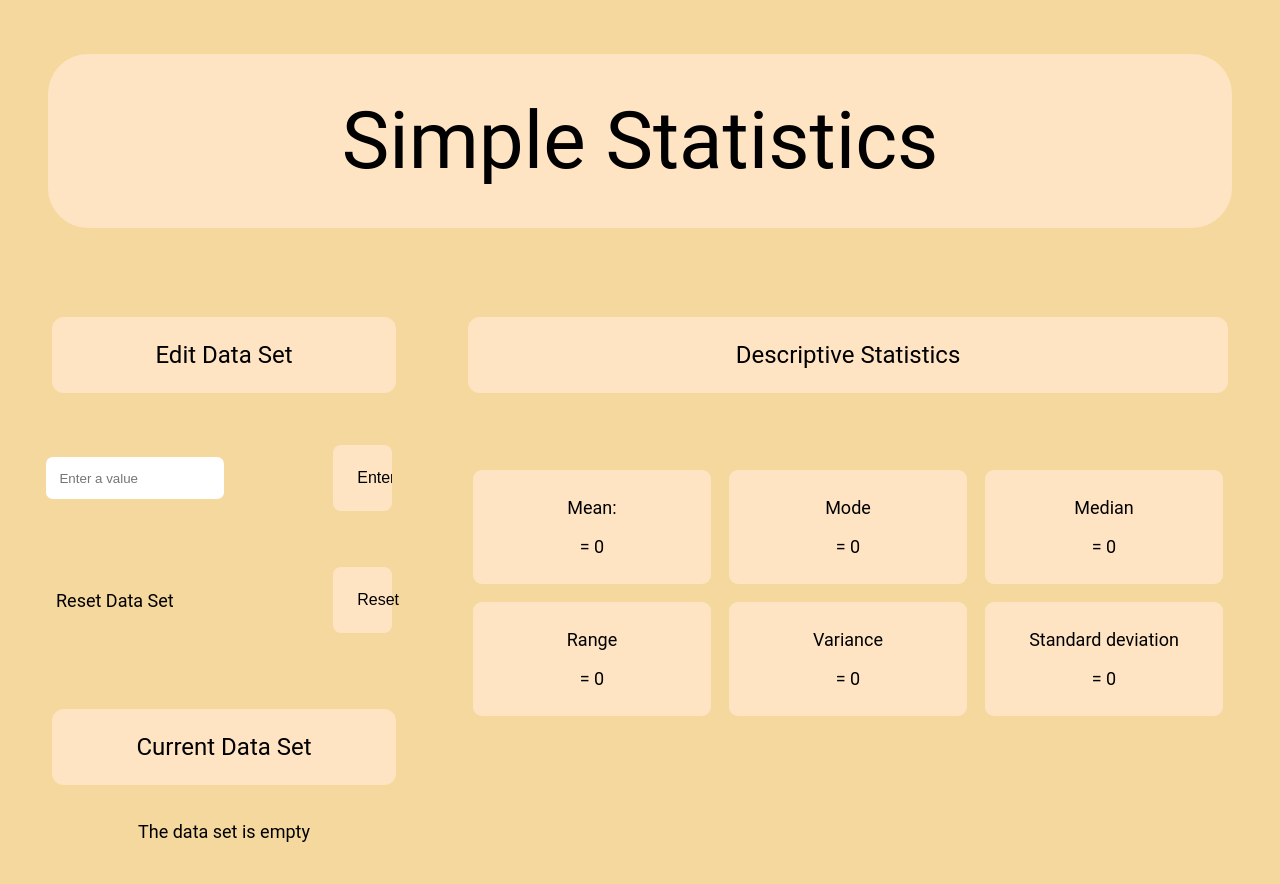
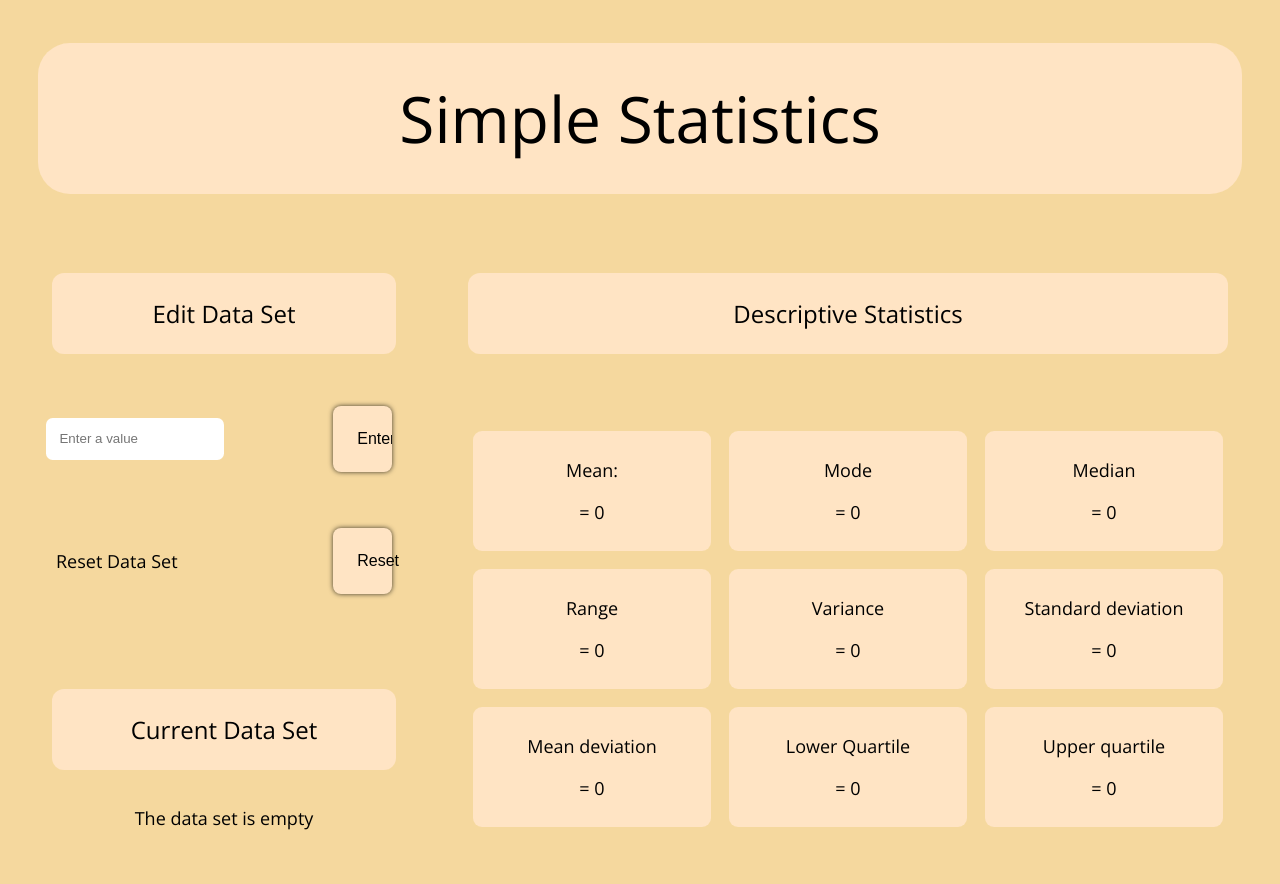
Before and after one commit to TeeEnnEnn/StatisticsHomeworkSite, a Flask app: page /simple in a window 1280 px wide. Before the commit the page ends 842 px from the top, so only its background shows below. Run offline with Flask 3, Linux system fonts and the light colour scheme.

Commit message:
More Styles and More Functions
* Added basic styling to the home page.
* Added additional functions to the simple statistics page.

```diff
--- /dev/null
+++ b/Stats/simple/utils.py
@@ -0,0 +1,90 @@
+import math as math
+from numpy import ndarray
+import numpy as np
+import statistics
+
+
+def get_mean(values: ndarray) -> int | ndarray:
+    if values.size == 0:
+        return 0
+    return np.mean(values)
+
+
+def get_range(values: ndarray) -> float:
+    if values.size == 0:
+        return 0
+    return round(max(values) - min(values), 3)
+
+
+def get_mode(values: ndarray) -> int | tuple[ndarray, ndarray]:
+    if values.size == 0:
+        return 0
+
+    values, counts = np.unique(values, return_counts=True)
+    mode_indices = np.argmax(counts)
+    mode = values[mode_indices]
+
+    return mode
+
+
+def get_median(values: ndarray) -> float:
+    np.sort(values)
+
+    if values.size == 0:
+        return 0
+
+    if values.size % 2 == 0:
+        position = int(values.size / 2)
+        median = (values[position - 1] + values[position]) / 2
+        return median
+    else:
+        position = (values.size + 1) / 2
+        median = values[int(position) - 1]
+        return median
+
+
+def get_variance(values: ndarray) -> int | ndarray:
+    if values.size == 0:
+        return 0
+
+    mean = get_mean(values)
+    square_difference = np.square(values - mean)
+    variance = np.mean(square_difference)
+
+    return variance
+
+
+def get_standard_deviation(values: ndarray) -> float:
+    if values.size == 0:
+        return 0
+    return round(math.sqrt(get_variance(values)), 3)
+
+
+def get_mean_deviation(values: ndarray) -> float:
+    if values.size == 0:
+        return 0
+
+    mean = get_mean(values)
+    deviations = np.abs(values - mean)
+    mean_deviation = np.sum(deviations) / values.size
+    return mean_deviation
+
+
+def get_lower_quartile(values: ndarray) -> float:
+    if values.size < 2:
+        return 0
+
+    values = np.sort(values)
+
+    lower_quartile = statistics.quantiles(values, n=4)[0]
+    return float(lower_quartile)
+
+
+def get_upper_quartile(values: ndarray):
+    if values.size < 2:
+        return 0
+
+    values = np.sort(values)
+
+    upper_quartile = statistics.quantiles(values, n=4)[2]
+    return float(upper_quartile)
--- a/Stats/simple/views.py
+++ b/Stats/simple/views.py
@@ -1,9 +1,10 @@
 from flask import Blueprint, render_template, flash, jsonify
 import numpy as np
-import math as math
-from numpy import ndarray
+
 
 from Stats.simple.forms import DataSetForm
+from Stats.simple.utils import get_mean, get_range, get_mode, get_median, get_variance, get_standard_deviation, \
+    get_mean_deviation, get_lower_quartile, get_upper_quartile
 
 data_set = np.array([])
 cleared = False
@@ -32,11 +33,15 @@ def home():
     median = get_median(data_set)
     variance = get_variance(data_set)
     standard_deviation = get_standard_deviation(data_set)
+    mean_deviation = get_mean_deviation(data_set)
+    lower_quartile = get_lower_quartile(data_set)
+    upper_quartile = get_upper_quartile(data_set)
 
     return render_template("simple_home.html", functions=functions, data_set=data_set, form=form,
                            data_set_size=data_set.size,
                            mean=mean, range=_range, mode=mode, median=median, variance=variance,
-                           standard_deviation=standard_deviation)
+                           standard_deviation=standard_deviation, mean_deviation=mean_deviation,
+                           lower_quartile=lower_quartile, upper_quartile=upper_quartile)
 
 
 @simple.route("/reset-data", methods=["POST"])
@@ -45,59 +50,3 @@ def reset_data():
     cleared = True
     data_set = np.array([])
     return jsonify({"message": "Data Set reset successfully"}), 200
-
-
-def get_mean(values: ndarray) -> int | ndarray:
-    if values.size == 0:
-        return 0
-    return np.mean(values)
-
-
-def get_range(values) -> float:
-    if values.size == 0:
-        return 0
-    return round(values.max() - values.min(), 3)
-
-
-def get_mode(values) -> int | tuple[ndarray, ndarray]:
-    if values.size == 0:
-        return 0
-
-    values, counts = np.unique(values, return_counts=True)
-    mode_indices = np.argmax(counts)
-    mode = values[mode_indices]
-
-    return mode
-
-
-def get_median(values) -> float:
-    np.sort(values)
-
-    if values.size == 0:
-        return 0
-
-    if values.size % 2 == 0:
-        position = int(values.size / 2)
-        median = (values[position - 1] + values[position]) / 2
-        return median
-    else:
-        position = (values.size + 1) / 2
-        median = values[int(position) - 1]
-        return median
-
-
-def get_variance(values) -> int | ndarray:
-    if values.size == 0:
-        return 0
-
-    mean = get_mean(values)
-    square_difference = np.square(values - mean)
-    variance = np.mean(square_difference)
-
-    return variance
-
-
-def get_standard_deviation(values) -> float:
-    if values.size == 0:
-        return 0
-    return round(math.sqrt(get_variance(values)), 3)
--- a/Stats/static/styles.css
+++ b/Stats/static/styles.css
@@ -2,7 +2,7 @@
 	--background-color: rgb(245, 216, 158);
 	--border-radius: 0.5em;
 	--spacing: 1em;
-	--shadow: 0px 0px 20px 10px rgba(0, 0, 0, 0.5);
+	--shadow: 0px 0px 5px rgba(0, 0, 0, 0.75);
 }
 
 * {
@@ -11,17 +11,23 @@
 
 body {
 	background-color: var(--background-color);
-	font-family: 'Roboto', sans-serif;
+	/*font-family: 'Assistant', sans-serif;*/
+	/*font-family: 'Montserrat', sans-serif;*/
+	font-family: 'Open Sans', sans-serif;
+	/*font-family: 'Roboto', sans-serif;*/
+	/*font-family: 'Ubuntu', sans-serif;*/
 	margin: 0;
 	width: 100%;
 }
 
 p, a, h1, h2, h3, h4, h5 {
 	text-align: center;
+	font-weight: normal;
 }
 
+
 .title {
-	font-size: 5em;
+	font-size: 4em;
 	font-weight: normal;
 	padding-top: 0.5em;
 	padding-bottom: 0.5em;
@@ -30,6 +36,29 @@ p, a, h1, h2, h3, h4, h5 {
 	margin-right: 0.6em;
 	background-color: bisque;
 }
+
+.home-grid{
+	border-radius: var(--border-radius);
+	display: grid;
+	grid-template-columns: 1fr 1fr;
+	margin: 1em;
+
+}
+
+.center-grid{
+	display: grid;
+	grid-template-columns: 1fr;
+	align-items: center;
+	justify-items: center;
+}
+
+.home-tab{
+	margin: 1em;
+	padding: 1em;
+	background-color: bisque;
+	border-radius: var(--border-radius);
+}
+
 
 .result-grid {
 	display: grid;
@@ -49,6 +78,7 @@ p, a, h1, h2, h3, h4, h5 {
 	display: grid;
 	align-items: center;
 	justify-items: center;
+	margin: 0;
 }
 
 .alert {
@@ -59,16 +89,34 @@ p, a, h1, h2, h3, h4, h5 {
 	width: fit-content;
 	height: fit-content;
 	padding: 1.5em;
+	animation: fadeOut 3s forwards;
 }
 
 .alert-info {
-	background-color: rgba(126, 196, 218, 0.25);
+	background-color: rgba(126, 196, 218, 0.5);
+}
+
+.alert-complete {
+	display: none;
+}
+
+@keyframes fadeOut {
+	0% {
+		opacity: 1;
+	}
+	90% {
+		opacity: 1;
+	}
+	100% {
+		opacity: 0;
+	}
 }
 
 .simple-grid {
 	display: grid;
 	grid-template-columns: 3fr 6fr;
-	margin: 1em;
+	margin: 0 1em 1em;
+
 }
 
 .data-value {
@@ -104,6 +152,13 @@ p, a, h1, h2, h3, h4, h5 {
 	border: none;
 	background-color: bisque;
 	cursor: pointer;
+
+	box-shadow: var(--shadow);
+}
+
+a:visited, a:link{
+	color: black;
+	text-decoration: none;
 }
 
 .data-entry {
@@ -151,7 +206,7 @@ button.button {
 	justify-self: start;
 }
 
-.reset-data-set p{
+.reset-data-set p {
 	font-size: large;
 }
 
--- a/Stats/templates/base.html
+++ b/Stats/templates/base.html
@@ -11,6 +11,14 @@
     {% block stylesheet %}
         <link rel="stylesheet" type="text/css" href="{{ url_for('static', filename='styles.css') }}">
     {% endblock stylesheet %}
+
+    {% block font %}
+        <link rel="preconnect" href="https://fonts.googleapis.com">
+        <link rel="preconnect" href="https://fonts.gstatic.com" crossorigin>
+        <link href="https://fonts.googleapis.com/css2?family=Assistant:wght@200;300;400&family=Montserrat:wght@100;300;400&family=Open+Sans:wght@300;400;500&family=Roboto:wght@100;300;400&family=Ubuntu:wght@300;400&display=swap"
+              rel="stylesheet">
+    {% endblock font %}
+
     {% block script %}
         <script src="{{ url_for('static', filename='index.js') }}"></script>
     {% endblock script %}
@@ -18,7 +26,7 @@
 </head>
 
 <body>
-    {% block body %}{% endblock body %}
+{% block body %}{% endblock body %}
 </body>
 
 </html>
--- a/Stats/templates/simple_home.html
+++ b/Stats/templates/simple_home.html
@@ -83,12 +83,23 @@
                     <p>Standard deviation</p>
                     <p>= {{ standard_deviation }}</p>
                 </div>
+
+                <div class="simple-stat">
+                    <p>Mean deviation</p>
+                    <p>= {{ mean_deviation }}</p>
+                </div>
+
+                <div class="simple-stat">
+                    <p>Lower Quartile</p>
+                    <p>= {{ lower_quartile }}</p>
+                </div>
+
+                <div class="simple-stat">
+                    <p>Upper quartile</p>
+                    <p>= {{ upper_quartile }}</p>
+                </div>
             </div>
         </div>
     </div>
 
-
-
-
-
 {% endblock body %}
```
Also changed, not shown: Stats/static/index.js (+10 -0 lines), Stats/templates/home.html (+18 -4 lines).
